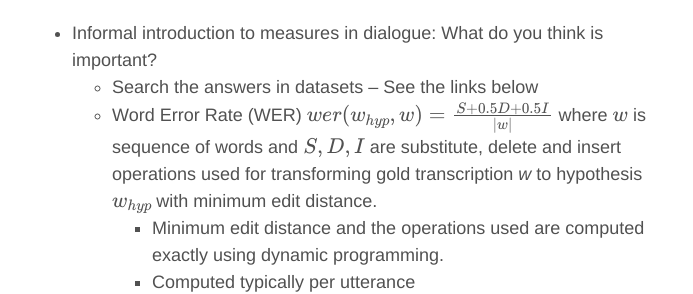
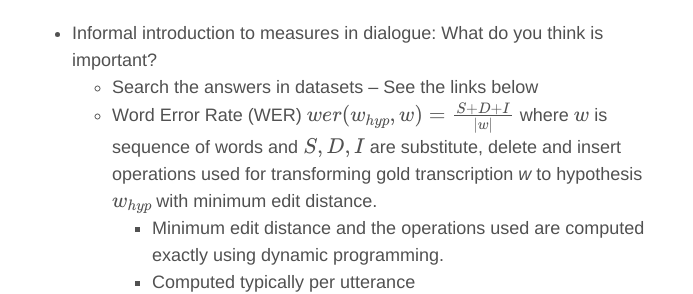
Before and after one commit to oplatek/oplatek.github.io, a Jekyll site: the page built from _posts/2019-02-19-ds-lab-1.md, in a window 1280 px wide and 900 px high. Shown: the part 412-706 px from the top of the window, without its empty margins (293-986 px from the left). Built offline with Jekyll 4.4.1, drawn with Linux system fonts in a browser that asks for light colours; formulas are drawn with MathJax 3.

Commit message:
use unweighted WER

```diff
--- a/_posts/2019-02-19-ds-lab-1.md
+++ b/_posts/2019-02-19-ds-lab-1.md
@@ -15,7 +15,7 @@ tags: Mff, School, Labs, DS, dialogue systems
     - Exploring gold transcription of audio data and ASR hypothesis.
 - Informal introduction to measures in dialogue: What do you think is important?
     - Search the answers in datasets -- See the links below
-    - Word Error Rate (WER) $$ wer(w_{hyp}, w) = \frac{S + 0.5 D + 0.5 I}{\mid w \mid} $$ where $$ w $$ is sequence of words and $$S, D, I$$ are substitute, delete and insert operations used for transforming gold transcription *w* to hypothesis $$ w_{hyp} $$ with minimum edit distance.
+    - Word Error Rate (WER) $$ wer(w_{hyp}, w) = \frac{S + D + I}{\mid w \mid} $$ where $$ w $$ is sequence of words and $$S, D, I$$ are substitute, delete and insert operations used for transforming gold transcription *w* to hypothesis $$ w_{hyp} $$ with minimum edit distance.
         - Minimum edit distance and the operations used are computed exactly using dynamic programming.
         - Computed typically per utterance
     - Sentence Error Rate (SER) $$ ser(w) = \frac{\mid \{gold_t = hyp_t; t \in \{1, .., N\}\}\mid}{N} $$ where $$ wer(gold_t, hyp_t) =  0 $$
```
